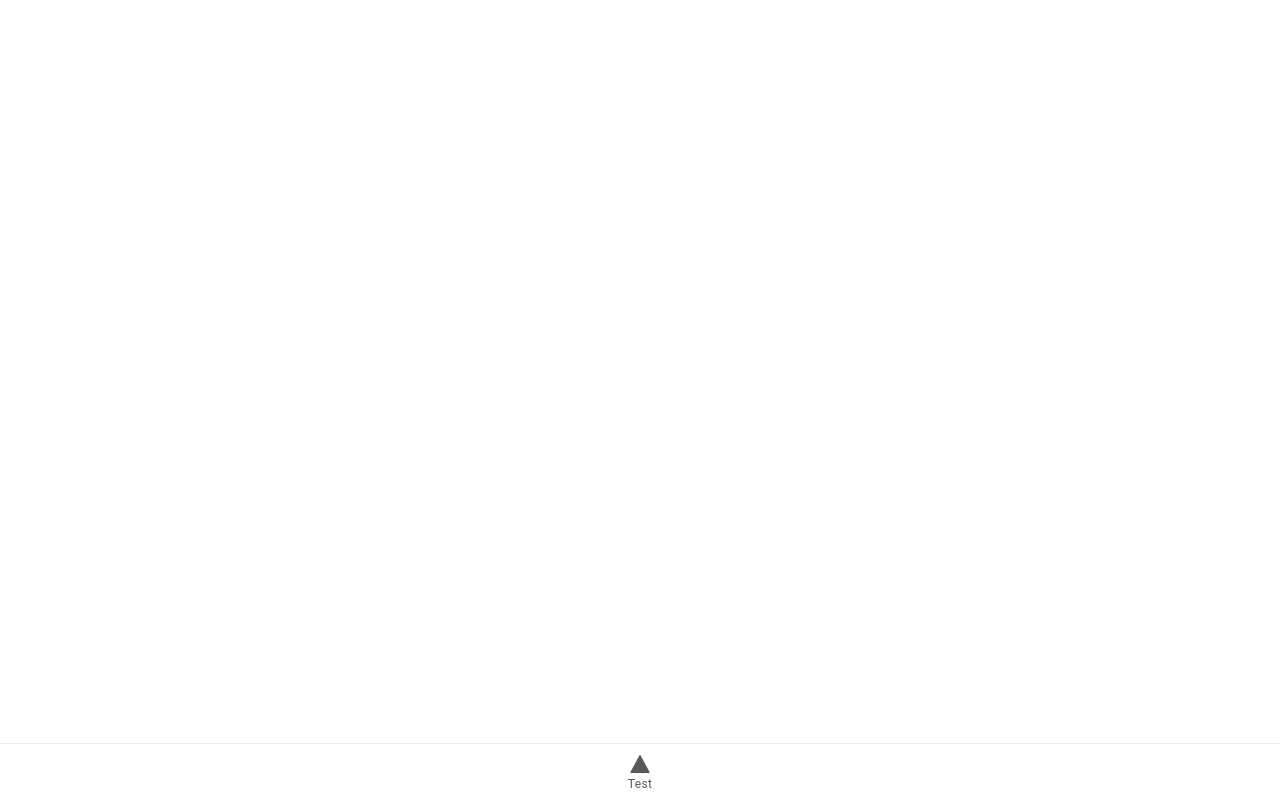
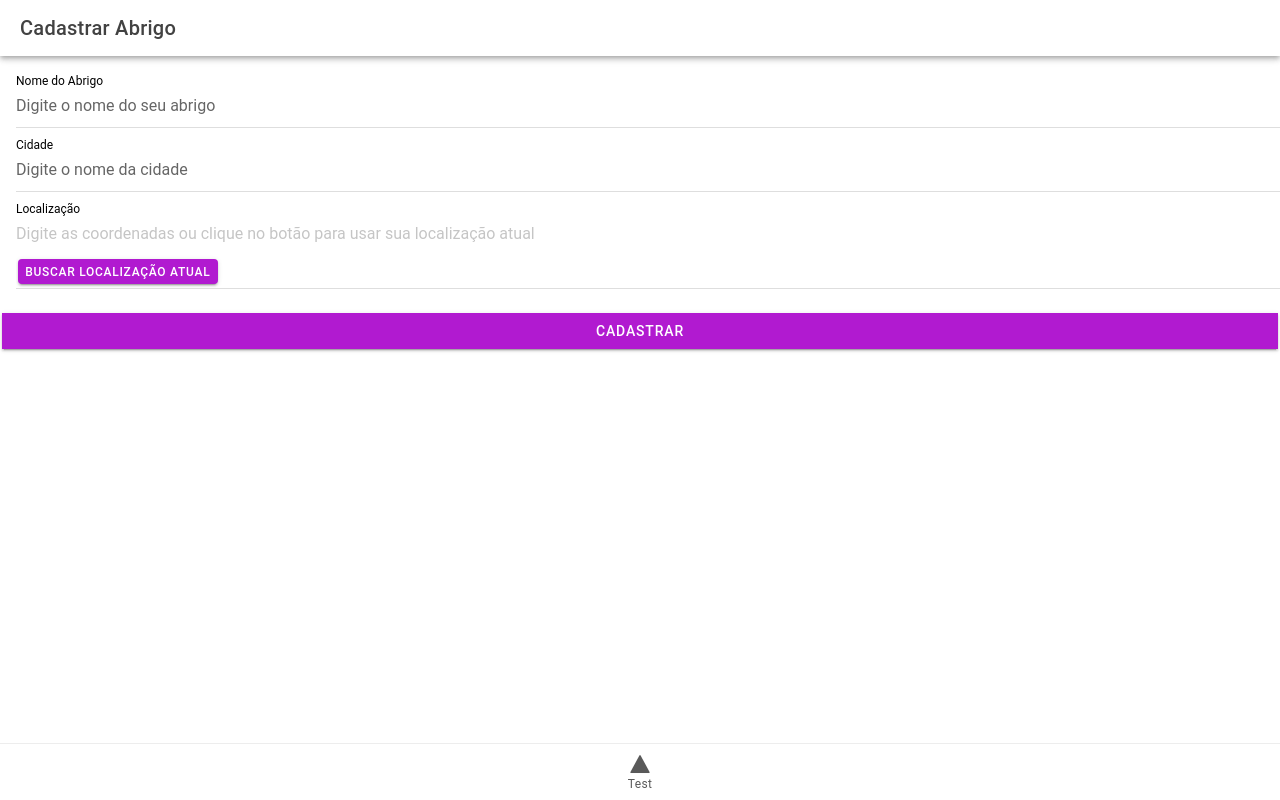
Before and after one commit to AnaWestphalen/gestor-abrigo-pet, a React (Vite) app in the folder mobile/: page /registershelter in a window 1280 px wide. Built offline with nearby package versions, Linux system fonts and the light colour scheme.

Commit message:
Add initial code for shelter registering

```diff
--- a/mobile/package.json
+++ b/mobile/package.json
@@ -17,6 +17,7 @@
     "@capacitor/camera": "^6.0.2",
     "@capacitor/core": "6.1.2",
     "@capacitor/filesystem": "^6.0.1",
+    "@capacitor/geolocation": "^6.0.1",
     "@capacitor/haptics": "6.0.1",
     "@capacitor/ios": "^6.1.2",
     "@capacitor/keyboard": "6.0.2",
--- a/mobile/src/App.tsx
+++ b/mobile/src/App.tsx
@@ -42,6 +42,8 @@ import "@ionic/react/css/palettes/dark.system.css";
 /* Theme variables */
 import "./theme/variables.css";
 import AuthPage from "./domain/auth/AuthPage/AuthPage";
+import RegisterShelter from './domain/shelters/RegisterShelter';
+
 
 setupIonicReact();
 
@@ -61,6 +63,9 @@ const App: React.FC = () => (
           </Route> */}
           <Route exact path="/">
             <Redirect to="/auth" />
+          </Route>
+          <Route exact path="/registershelter">
+            <RegisterShelter />
           </Route>
         </IonRouterOutlet>
         <IonTabBar slot="bottom">
--- /dev/null
+++ b/mobile/src/domain/shelters/RegisterShelter.tsx
@@ -0,0 +1,127 @@
+import React, { useState } from 'react';
+import {
+  IonPage,
+  IonHeader,
+  IonToolbar,
+  IonTitle,
+  IonContent,
+  IonItem,
+  IonLabel,
+  IonInput,
+  IonButton,
+  IonList,
+  IonToast,
+} from '@ionic/react';
+import { Geolocation } from '@capacitor/geolocation';
+
+const RegisterShelter: React.FC = () => {
+  // State to hold the form values
+  const [shelterName, setShelterName] = useState<string>('');
+  const [city, setCity] = useState<string>('');
+  const [location, setLocation] = useState<{ lat: number; lng: number } | null>(null);
+  const [showToast, setShowToast] = useState<boolean>(false);
+
+
+  // Function to get the current geolocation
+  const getCurrentLocation = async () => {
+    try {
+      const position = await Geolocation.getCurrentPosition();
+      setLocation({
+        lat: position.coords.latitude,
+        lng: position.coords.longitude,
+      });
+      console.log(`Localização: ${position.coords.latitude}, ${position.coords.longitude}`);
+    } catch (error) {
+      console.error('Erro obtendo a localização', error);
+    }
+  };
+
+
+  // Handle form submission
+  const handleSubmit = (e: React.FormEvent) => {
+    e.preventDefault();
+
+    if (shelterName && city && location) {
+      // Here you would usually send this data to your backend or an API.
+      console.log({
+        shelterName,
+        city,
+        location,
+      });
+
+      // Show success message
+      setShowToast(true);
+
+      // Clear form fields after submission
+      setShelterName('');
+      setCity('');
+      setLocation(null);
+    } else {
+      // Handle form validation (if fields are empty)
+      alert('Por favor, preencha todos os campos do formulário.');
+    }
+  };
+
+  return (
+    <IonPage>
+      <IonHeader>
+        <IonToolbar>
+          <IonTitle>Cadastrar Abrigo</IonTitle>
+        </IonToolbar>
+      </IonHeader>
+      <IonContent>
+        <form onSubmit={handleSubmit}>
+          <IonList>
+            <IonItem>
+              <IonLabel position="stacked">Nome do Abrigo</IonLabel>
+              <IonInput
+                value={shelterName}
+                placeholder="Digite o nome do seu abrigo"
+                onIonChange={(e: { detail: { value: React.SetStateAction<string>; }; }) => setShelterName(e.detail.value!)}
+                required
+              />
+            </IonItem>
+
+            <IonItem>
+              <IonLabel position="stacked">Cidade</IonLabel>
+              <IonInput
+                value={city}
+                placeholder="Digite o nome da cidade"
+                onIonChange={(e: { detail: { value: React.SetStateAction<string>; }; }) => setCity(e.detail.value!)}
+                required
+              />
+            </IonItem>
+
+            <IonItem>
+              <IonLabel position="stacked">Localização</IonLabel>
+              <IonInput
+                value={location ? `${location.lat}, ${location.lng}` : ''}
+                placeholder="Digite as coordenadas ou clique no botão para usar sua localização atual"
+                disabled
+              />
+
+                <IonButton expand="block" onClick={getCurrentLocation}>
+                 Buscar localização atual
+                </IonButton>
+            </IonItem>
+
+          </IonList>
+
+          <IonButton type="submit" expand="full" className="ion-margin-top">
+            Cadastrar
+          </IonButton>
+        </form>
+
+        {/* Toast for success message */}
+        <IonToast
+          isOpen={showToast}
+          onDidDismiss={() => setShowToast(false)}
+          message="Shelter registered successfully!"
+          duration={2000}
+        />
+      </IonContent>
+    </IonPage>
+  );
+};
+
+export default RegisterShelter;
```
Also changed, not shown: mobile/src/domain/shelters/RegisterShelter.css (added), 1 other file (tests, documents, lock files or other folders).
